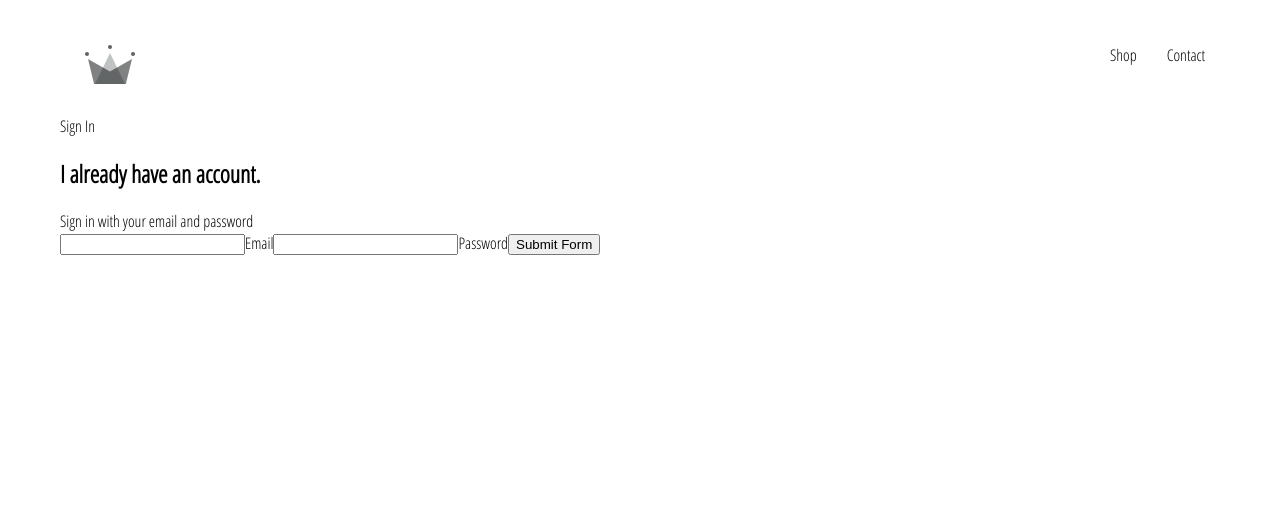
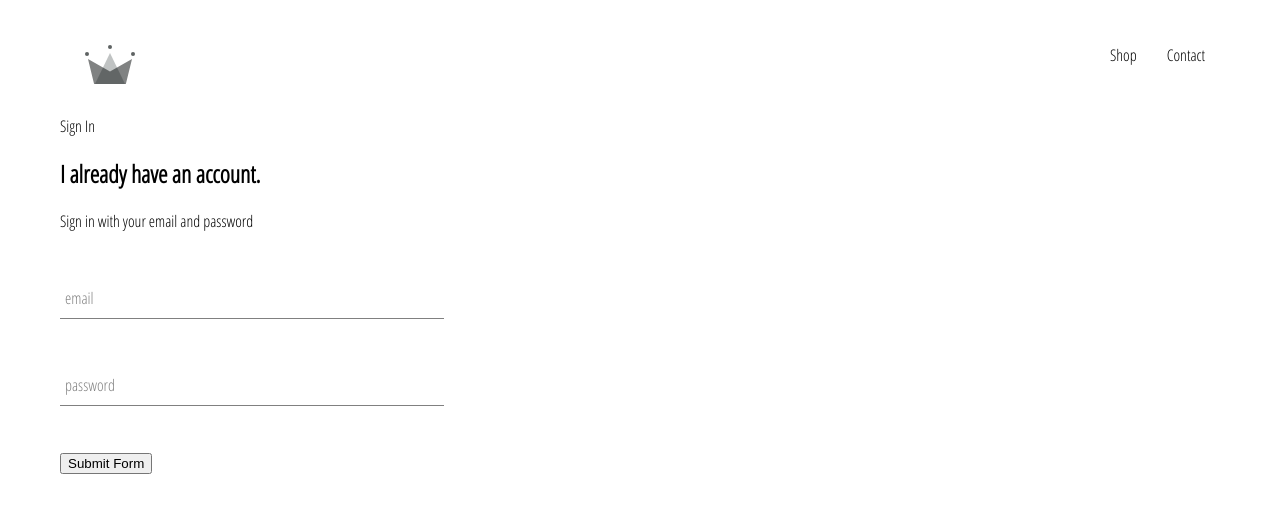
Before and after one commit to chrisdav6/react-clothing-app, a React (Create React App) app: page /signin in a window 1280 px wide. Shown: the top 512 px of the page. Built offline with nearby package versions, Linux system fonts and the light colour scheme.

Commit message:
Created FormInput component

```diff
--- /dev/null
+++ b/src/components/form-input/FormInput.js
@@ -0,0 +1,21 @@
+import React from 'react';
+import './formInput.scss';
+
+const FormInput = ({ handleChange, label, ...otherProps }) => {
+  return (
+    <div className='group'>
+      <input className='form-input' onChange={handleChange} {...otherProps} />
+      {label ? (
+        <label
+          className={`${
+            otherProps.value.length ? 'shrink' : ''
+          } form-input-label`}
+        >
+          {label}
+        </label>
+      ) : null}
+    </div>
+  );
+};
+
+export default FormInput;
--- /dev/null
+++ b/src/components/form-input/formInput.scss
@@ -0,0 +1,54 @@
+$sub-color: grey;
+$main-color: black;
+
+@mixin shrinkLabel {
+  top: -14px;
+  font-size: 12px;
+  color: $main-color;
+}
+
+.group {
+  position: relative;
+  margin: 45px 0;
+
+  .form-input {
+    background: none;
+    background-color: white;
+    color: $sub-color;
+    font-size: 18px;
+    padding: 10px 10px 10px 5px;
+    display: block;
+    width: 100%;
+    border: none;
+    border-radius: 0;
+    border-bottom: 1px solid $sub-color;
+    margin: 25px 0;
+
+    &:focus {
+      outline: none;
+    }
+
+    &:focus~.form-input-label {
+      @include shrinkLabel();
+    }
+  }
+
+  input[type='password'] {
+    letter-spacing: 0.3em;
+  }
+
+  .form-input-label {
+    color: $sub-color;
+    font-size: 16px;
+    font-weight: normal;
+    position: absolute;
+    pointer-events: none;
+    left: 5px;
+    top: 10px;
+    transition: 300ms ease all;
+
+    &.shrink {
+      @include shrinkLabel();
+    }
+  }
+}
--- a/src/components/sign-in/SignIn.js
+++ b/src/components/sign-in/SignIn.js
@@ -1,4 +1,5 @@
 import React, { useState } from 'react';
+import FormInput from '../form-input/FormInput';
 import './signIn.scss';
 
 const SignIn = () => {
@@ -11,7 +12,7 @@
 
   const handleChange = e => {
     const { value, name } = e.target;
-    setSignIn({ [name]: value });
+    setSignIn({ ...signIn, [name]: value });
   };
 
   return (
@@ -20,23 +21,23 @@
       <span>Sign in with your email and password</span>
 
       <form onSubmit={handleSubmit}>
-        <input
+        <FormInput
           type='email'
           name='email'
           value={signIn.email}
-          onChange={handleChange}
+          handleChange={handleChange}
+          label='email'
           required
         />
-        <label htmlFor='email'>Email</label>
-        <input
+        <FormInput
           type='password'
           name='password'
           value={signIn.password}
-          onChange={handleChange}
+          handleChange={handleChange}
+          label='password'
           required
         />
-        <label htmlFor='password'>Password</label>
-        <button>Submit Form</button>
+        <input type='submit' value='Submit Form' />
       </form>
     </div>
   );
--- a/src/components/sign-in/signIn.scss
+++ b/src/components/sign-in/signIn.scss
@@ -1 +1,3 @@
-.SignIn {}
+.SignIn {
+  width: 30vw;
+}
```
